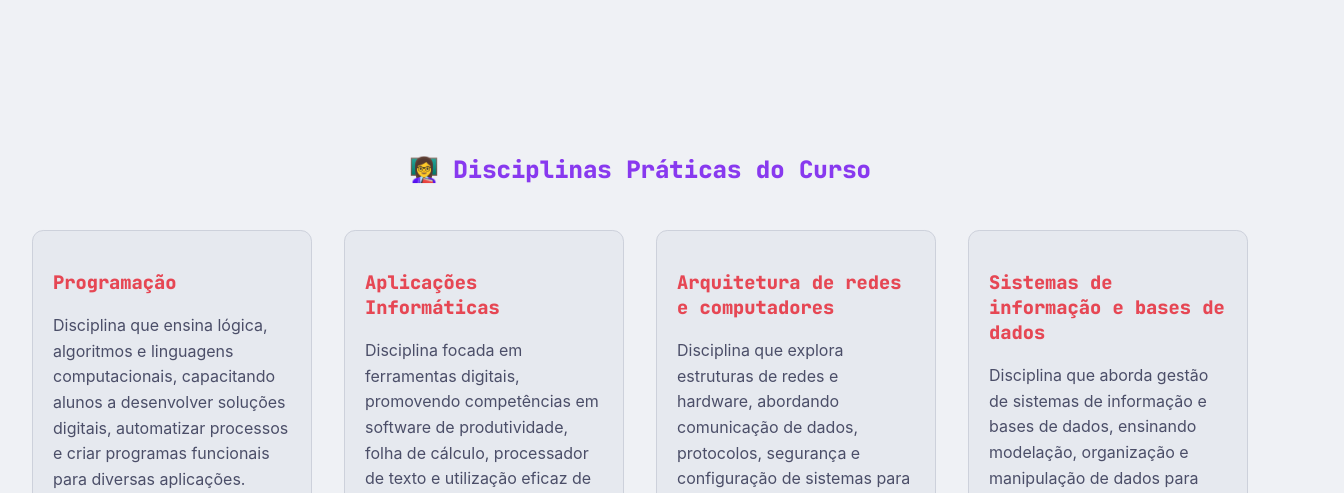
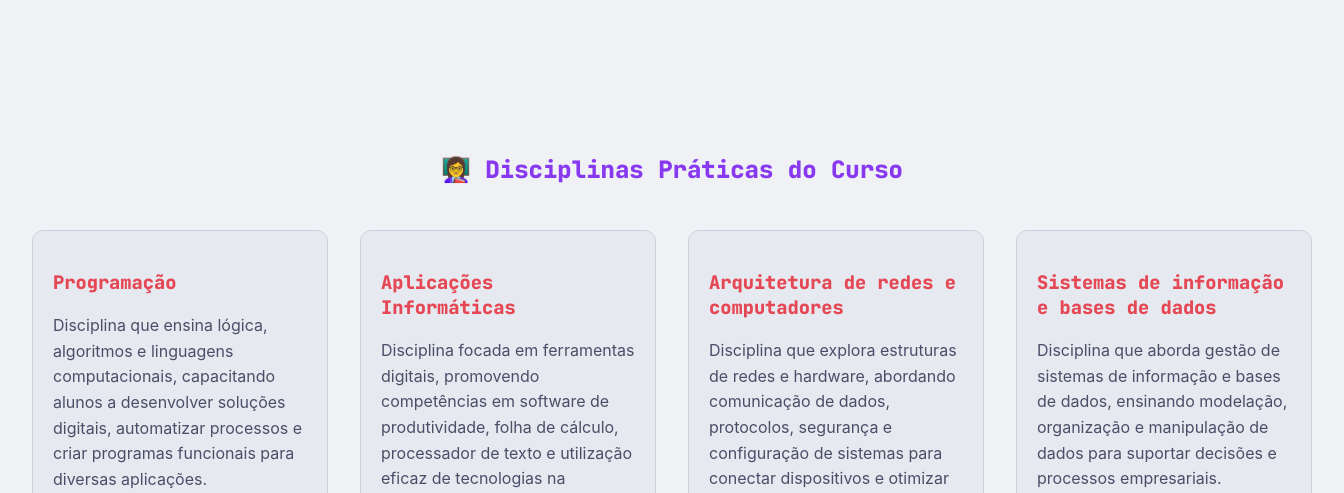
Before and after one commit to coffeeispower/0793-projeto, a plain HTML site: page index.html in a window 1280 px wide. Shown: the part 307-800 px from the top of the page, 1344 px wide, since content can reach past the window. Drawn offline with nearby package versions, Linux system fonts and the light colour scheme.

Commit message:
adicionar classe container para limitar a largura do site

```diff
--- a/css/styles.css
+++ b/css/styles.css
@@ -2,3 +2,4 @@
 @import url("theme.css");
 @import url("sections/index.css");
 @import url("footer.css");
+@import url("utils.css");
--- /dev/null
+++ b/css/utils.css
@@ -0,0 +1,34 @@
+.container {
+    width: 100%;
+    margin: auto;
+}
+
+@media (min-width: 640px) {
+    .container {
+        max-width: 640px;
+    }
+}
+
+@media (min-width: 768px) {
+    .container {
+        max-width: 768px;
+    }
+}
+
+@media (min-width: 1024px) {
+    .container {
+        max-width: 1024px;
+    }
+}
+
+@media (min-width: 1280px) {
+    .container {
+        max-width: 1280px;
+    }
+}
+
+/* @media (min-width: 1536px) {
+	.container {
+		max-width: 1536px;
+	}
+} */
--- a/index.html
+++ b/index.html
@@ -9,7 +9,7 @@
 </head>
 
 <body>
-    <section id="introduction">
+    <section id="introduction" class="container">
         <div>
             <div class="description">
                 <h1 style="color: var(--surface1)">🚀 console.log(<span class="string">"Hello World"</span>)</h1>
@@ -47,7 +47,7 @@
         </div>
     </section>
 
-    <section id="subjects">
+    <section id="subjects" class="container">
         <h1>👩‍🏫 Disciplinas Práticas do Curso</h1>
         <div id="subjects-grid">
             <div>
```
